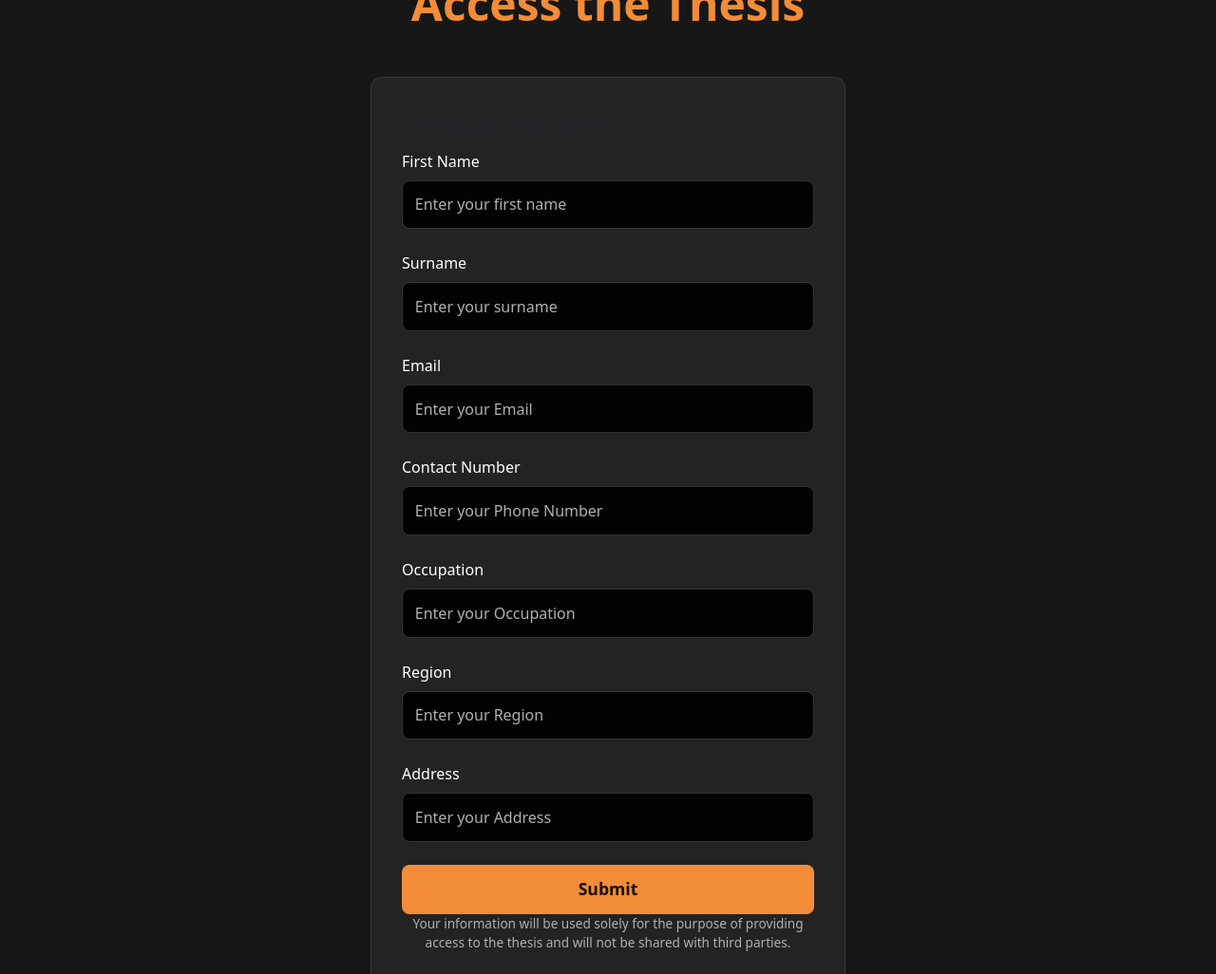
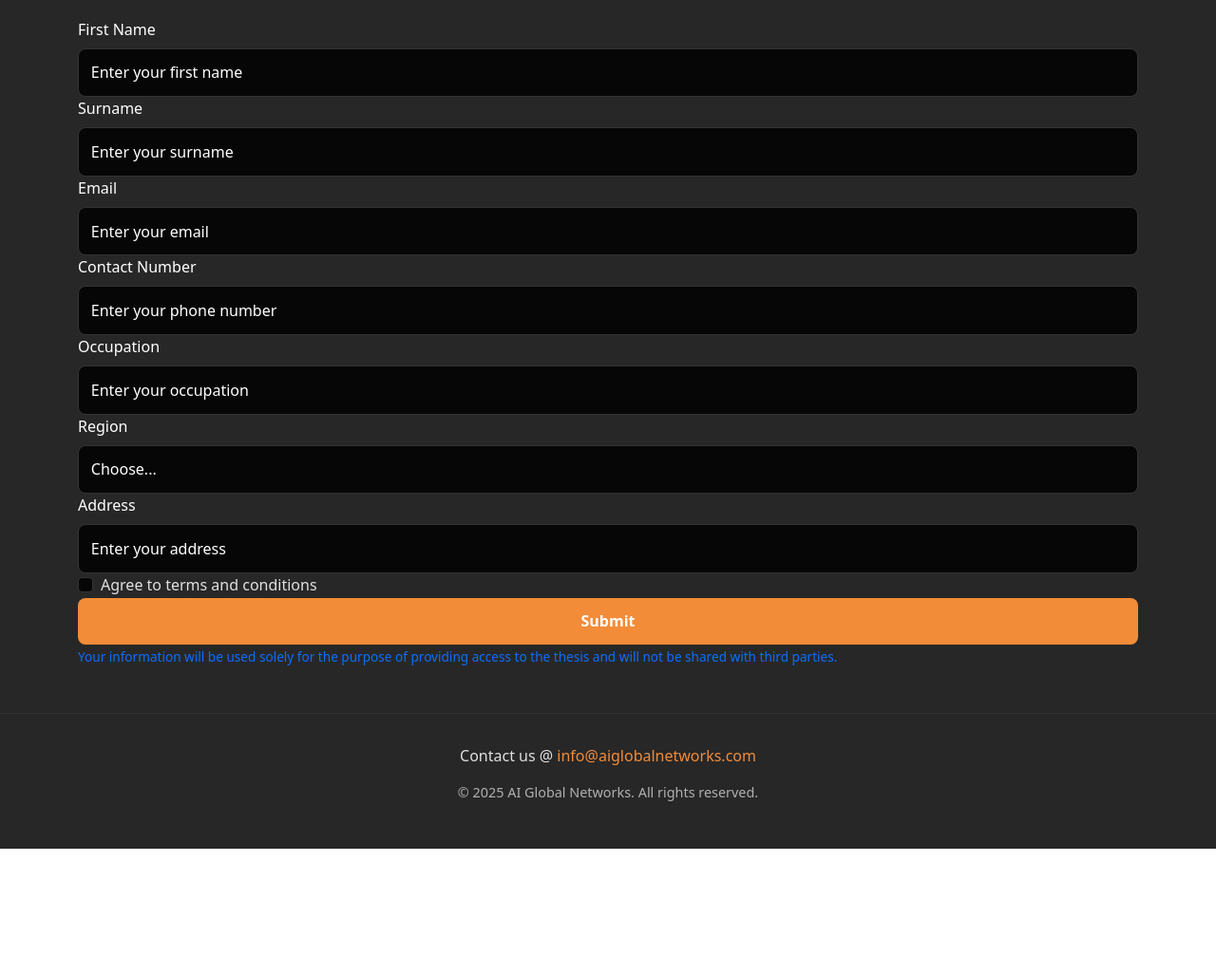
Before and after one commit to Ashley-Programmer/AI_global_networks, a plain HTML site: page index.html in a window 1280 px wide. Shown: the part 1433-2459 px from the top of the page at 95% size. After the commit the page ends 2327 px from the top, so only its background shows below. Drawn offline with nearby package versions, Linux system fonts and the light colour scheme.

Commit message:
Initial commit: Ethical AI Updates

```diff
--- a/index.html
+++ b/index.html
@@ -1,5 +1,6 @@
 <!DOCTYPE html>
 <html lang="en">
+
 <head>
     <meta charset="utf-8" />
     <meta http-equiv="X-UA-Compatible" content="IE=edge" />
@@ -7,32 +8,21 @@
     <meta name="description" content="" />
     <meta name="viewport" content="width=device-width, initial-scale=1" />
     <link rel="stylesheet" href="./style.css" />
-    <link
-      href="https://cdn.jsdelivr.net/npm/bootstrap@5.3.7/dist/css/bootstrap.min.css"
-      rel="stylesheet"
-      integrity="sha384-LN+7fdVzj6u52u30Kp6M/trliBMCMKTyK833zpbD+pXdCLuTusPj697FH4R/5mcr"
-      crossorigin="anonymous"
-    />
+    <link href="https://cdn.jsdelivr.net/npm/bootstrap@5.3.7/dist/css/bootstrap.min.css" rel="stylesheet"
+        integrity="sha384-LN+7fdVzj6u52u30Kp6M/trliBMCMKTyK833zpbD+pXdCLuTusPj697FH4R/5mcr" crossorigin="anonymous" />
 </head>
 
 <body>
     <section class="bg-particles" id="particles" aria-hidden="true"></section>
 
-    <nav class="navbar navbar-expand-lg fixed-top">
-        <div class="container-fluid">
+    <nav class="navbar navbar-expand-lg fixed-top" id="navbar">
+        <div class="container-fluid" id="container-fluid">
             <a class="navbar-brand d-flex align-items-center" href="#">
                 <img src="images/logo.png" alt="AI Global Networks Logo" class="header-logo" />
                 <span>AI Global Networks</span>
             </a>
-          <button
-            class="navbar-toggler"
-            type="button"
-            data-bs-toggle="collapse"
-            data-bs-target="#navbarContent"
-            aria-controls="navbarContent"
-            aria-expanded="false"
-            aria-label="Toggle navigation"
-          >
+            <button class="navbar-toggler" type="button" data-bs-toggle="collapse" data-bs-target="#navbarContent"
+                aria-controls="navbarContent" aria-expanded="false" aria-label="Toggle navigation">
                 <span class="navbar-toggler-icon"></span>
             </button>
             <div class="collapse navbar-collapse" id="navbarContent">
@@ -64,21 +54,17 @@
                 Building a Future with Ethical AI
             </h1>
             <p class="hero-subtitle">
-          <strong
-            >Sign up to promote the responsible development and use of
-            AI.</strong
-          ><br />
-          Explore the world of integrating ethical considerations into
-          artificial intelligence. Discover how responsible AI can enhance
-          fairness, fairness, and societal well-being for a more inclusive and
+                <strong>Sign up to promote the responsible development and use of AI.</strong><br />
+                Explore the world of integrating ethical considerations into artificial intelligence. Discover how
+                responsible AI can enhance fairness, fairness, and societal well-being for a more inclusive and
                 equitable technological landscape.
             </p>
-        <a href="#signup" class="cta-button">Access Thesis Now</a>
+            <a href="#form" class="cta-button">Access Thesis Now</a>
         </section>
 
         <!-- About section -->
         <section class="about-section" id="about">
-        <h2 id="about-title" class="about-title">About This thesis</h2>
+            <h2 id="about-title" class="about-title">About This Thesis</h2>
             <p class="about-text">
                 This landing page provides access to a comprehensive thesis exploring
                 the benefits of ethical AI. We look at AI policies, the potential and
@@ -88,98 +74,87 @@
             </p>
         </section>
 
-      <!-- Sign Up form -->
-      <section class="form" id="form">
-        <h2 class="title">Access the Thesis</h2>
-
-        <div class="form-container">
-          <form action="" id="thesis-form">
+        <!-- Sign Up form - Aligned with Bootstrap Example -->
+        <section class="form py-5" id="form">
+            <div class="container">
+                <h2 class="title text-center mb-4">Access the Thesis</h2>
+                <form class="row g-3 needs-validation" novalidate>
                     <fieldset>
-              <legend class="visually-hidde">Thesis Access Form</legend>
-              <div class="form-group">
+                        <legend class="visually-hidden">Thesis Access Form</legend>
+                        <div class="col-md-12">
                             <label for="firstName" class="form-label">First Name</label>
-                <input
-                  type="text"
-                  id="firstName"
-                  class="form-input"
-                  placeholder="Enter your first name"
-                  required
-                />
+                            <input type="text" id="firstName" class="form-control" placeholder="Enter your first name"
+                                required />
+                            <div class="valid-feedback">Looks good!</div>
+                            <div class="invalid-feedback">Please provide your first name.</div>
                         </div>
-
-              <div class="form-group">
+                        <div class="col-md-12">
                             <label for="surname" class="form-label">Surname</label>
-                <input
-                  type="text"
-                  id="surname"
-                  class="form-input"
-                  placeholder="Enter your surname"
-                  required
-                />
+                            <input type="text" id="surname" class="form-control" placeholder="Enter your surname"
+                                required />
+                            <div class="valid-feedback">Looks good!</div>
+                            <div class="invalid-feedback">Please provide your surname.</div>
                         </div>
-
-              <div class="form-group">
+                        <div class="col-md-12">
                             <label for="email" class="form-label">Email</label>
-                <input
-                  type="email"
-                  id="email"
-                  class="form-input"
-                  placeholder="Enter your Email"
-                  required
-                />
+                            <input type="email" id="email" class="form-control" placeholder="Enter your email"
+                                required />
+                            <div class="valid-feedback">Looks good!</div>
+                            <div class="invalid-feedback">Please provide a valid email.</div>
                         </div>
-
-              <div class="form-group">
+                        <div class="col-md-12">
                             <label for="contact" class="form-label">Contact Number</label>
-                <input
-                  type="number"
-                  id="contact"
-                  class="form-input"
-                  placeholder="Enter your Phone Number"
-                  required
-                />
+                            <input type="tel" id="contact" class="form-control" placeholder="Enter your phone number"
+                                required />
+                            <div class="valid-feedback">Looks good!</div>
+                            <div class="invalid-feedback">Please provide a valid phone number.</div>
                         </div>
-
-              <div class="form-group">
+                        <div class="col-md-12">
                             <label for="occupation" class="form-label">Occupation</label>
-                <input
-                  type="text"
-                  id="occupation"
-                  class="form-input"
-                  placeholder="Enter your Occupation"
-                  required
-                />
+                            <input type="text" id="occupation" class="form-control" placeholder="Enter your occupation"
+                                required />
+                            <div class="valid-feedback">Looks good!</div>
+                            <div class="invalid-feedback">Please provide your occupation.</div>
                         </div>
-
-              <div class="form-group">
+                        <div class="col-md-12">
                             <label for="region" class="form-label">Region</label>
-                <input
-                  type="text"
-                  id="region"
-                  class="form-input"
-                  placeholder="Enter your Region"
-                  required
-                />
+                            <select class="form-select" id="region" required>
+                                <option selected disabled value="">Choose...</option>
+                                <option value="North America">North America</option>
+                                <option value="Europe">Europe</option>
+                                <option value="Asia">Asia</option>
+                                <option value="Africa">Africa</option>
+                                <option value="South America">South America</option>
+                                <option value="Oceania">Oceania</option>
+                            </select>
+                            <div class="valid-feedback">Looks good!</div>
+                            <div class="invalid-feedback">Please select a region.</div>
                         </div>
-
-              <div class="form-group">
+                        <div class="col-12">
                             <label for="address" class="form-label">Address</label>
-                <input
-                  type="address"
-                  id="address"
-                  class="form-input"
-                  placeholder="Enter your Address"
-                  required
-                />
+                            <input type="text" id="address" class="form-control" placeholder="Enter your address"
+                                required />
+                            <div class="valid-feedback">Looks good!</div>
+                            <div class="invalid-feedback">Please provide a valid address.</div>
                         </div>
-
-              <button type="submit" class="submit-btn">Submit</button>
-
-              <small class="privacy-note">
-                Your information will be used solely for the purpose of
-                providing access to the thesis and will not be shared with third
-                parties.
+                        <div class="col-12">
+                            <div class="form-check">
+                                <input class="form-check-input" type="checkbox" id="termsCheck" required />
+                                <label class="form-check-label" for="termsCheck">
+                                    Agree to terms and conditions
+                                </label>
+                                <div class="invalid-feedback">You must agree before submitting.</div>
+                            </div>
+                        </div>
+                        <div class="col-12">
+                            <button type="submit" class="btn btn-primary w-100">Submit</button>
+                        </div>
+                        <div class="col-12">
+                            <small class="privacy-note text-primary text-center">
+                                Your information will be used solely for the purpose of providing access to the thesis
+                                and will not be shared with third parties.
                             </small>
+                        </div>
                     </fieldset>
                 </form>
             </div>
@@ -194,11 +169,26 @@
         <p>&copy; 2025 AI Global Networks. All rights reserved.</p>
     </footer>
 
-    <script
-      src="https://cdn.jsdelivr.net/npm/bootstrap@5.3.7/dist/js/bootstrap.bundle.min.js"
-      integrity="sha384-ndDqU0Gzau9qJ1lfW4pNLlhNTkCfHzAVBReH9diLvGRem5+R9g2FzA8ZGN954O5Q"
-      crossorigin="anonymous"
-    ></script>
+    <script src="https://cdn.jsdelivr.net/npm/bootstrap@5.3.7/dist/js/bootstrap.bundle.min.js"
+        integrity="sha384-ndDqU0Gzau9qJ1lfW4pNLlhNTkCfHzAVBReH9diLvGRem5+R9g2FzA8ZGN954O5Q" crossorigin="anonymous">
+    </script>
     <script src="./script.js" async defer></script>
+    <!-- Bootstrap validation -->
+    <script>
+        (function() {
+            'use strict';
+            const forms = document.querySelectorAll('.needs-validation');
+            Array.from(forms).forEach(form => {
+                form.addEventListener('submit', event => {
+                    if (!form.checkValidity()) {
+                        event.preventDefault();
+                        event.stopPropagation();
+                    }
+                    form.classList.add('was-validated');
+                }, false);
+            });
+        })();
+    </script>
 </body>
+
 </html>
--- a/style.css
+++ b/style.css
@@ -10,7 +10,7 @@
     --secondary-color: #FF6200; /* Deeper orange */
     --accent-color: #FFFFFF; /* White */
     --gradient-primary: linear-gradient(135deg, #F28C38 0%, #FF6200 100%);
-    --bg-dark: #000000e8; /* Black background */
+    --bg-dark: #000000d8; /* Black background with slight opacity */
     --text-primary: #FFFFFF; /* White text */
     --text-secondary: #E0E0E0; /* Light gray for secondary text */
     --text-muted: #B0B0B0; /* Muted gray */
@@ -32,7 +32,7 @@ body {
     overflow-x: hidden;
     position: relative;
     min-height: 100vh;
-    padding-top: 60px;
+    padding-top: 60px; /* Adjust for fixed navbar height */
 }
 
 /* Animated particle background */
@@ -151,7 +151,7 @@ body {
 
 /* Hero section */
 .hero-section {
-    min-height: calc(100vh - 70px);
+    min-height: calc(100vh - 60px);
     display: flex;
     flex-direction: column;
     justify-content: center;
@@ -265,9 +265,8 @@ body {
     box-shadow: 0 8px 24px rgba(216, 86, 5, 0);
 }
 
-/* Form section */
+/* Form section - Updated for Bootstrap with Validation */
 .form {
-    padding: 6rem 2rem;
     background: var(--bg-dark);
 }
 
@@ -279,69 +278,86 @@ body {
     margin-bottom: 3rem;
 }
 
-.form-container {
-    max-width: 500px;
-    margin: 0 auto;
-    background: var(--glass-bg);
-    border: 1px solid var(--glass-border);
-    border-radius: 12px;
-    padding: 2rem;
+.form .form-label {
+    color: var(--text-primary);
+    font-weight: 500;
 }
 
-.form-group {
-    margin-bottom: 1.5rem;
-}
-
-.form-label {
-    display: block;
-    margin-bottom: 0.5rem;
-    font-weight: 500;
-    color: var(--text-primary);
-}
-
-.form-input {
-    width: 100%;
-    padding: 0.8rem;
+.form .form-control,
+.form .form-select {
     background: var(--bg-dark);
     border: 1px solid var(--border-color);
     border-radius: 8px;
     color: var(--text-primary);
-    font-size: 1rem;
+    padding: 0.8rem;
+    transition: all 0.3s ease;
+}
+option {
+    color: var(--bg-dark);
 }
 
-.form-input:focus {
+.form .form-control:focus,
+.form .form-select:focus {
+    background: rgba(255, 255, 255, 0.05);
+    color: var(--text-primary);
+    border-color: var(--primary-color);
+    box-shadow: 0 0 8px rgba(242, 140, 56, 0.3);
     outline: none;
-    border-color: var(--primary-color);
-    background: rgba(255, 255, 255, 0.05);
 }
 
-.form-input::placeholder {
-    color: var(--text-muted);
+.form .form-control::placeholder,
+.form .form-select::placeholder {
+    color: var(--text-primary);
 }
 
-.submit-btn {
-    width: 100%;
-    padding: 0.8rem;
+.form .form-check-input {
+    background-color: var(--bg-dark);
+    border: 1px solid var(--border-color);
+    color: var(--text-secondary);
+}
+
+.form-check-label {
+    color: var(--text-secondary);
+    font-weight: 500;
+}
+
+.form .form-check-input:checked {
+    background-color: var(--primary-color);
+    border-color: var(--primary-color);
+    color: var(--accent-color);
+}
+
+.form .form-check-input:focus {
+    border-color: var(--primary-color);
+    box-shadow: 0 0 8px rgba(242, 140, 56, 0.3);
+    color: var(--accent-color);
+}
+
+.form .btn-primary {
     background: var(--primary-color);
     border: none;
     border-radius: 8px;
-    color: var(--bg-dark);
-    font-size: 1.1rem;
     font-weight: 600;
-    cursor: pointer;
+    padding: 0.8rem;
     transition: all 0.3s ease;
 }
 
-.submit-btn:hover {
+.form .btn-primary:hover {
     background: var(--secondary-color);
     transform: translateY(-2px);
 }
 
-.privacy-note {
-    color: var(--text-muted);
+.form .valid-feedback {
+    color: var(--text-primary);
+}
+
+.form .invalid-feedback {
+    color: #ff4d4f; /* Red for error to stand out */
+}
+
+.form .privacy-note {
     font-size: 0.85rem;
-    text-align: center;
-    display: block;
+    color: var(--accent-color);
 }
 
 /* Footer */
@@ -393,7 +409,7 @@ body {
 
 @media (max-width: 768px) {
     body {
-        padding-top: 60px; /* Adjust for smaller navbar height on mobile */
+        padding-top: 60px;
     }
 
     .hero-section {
@@ -433,8 +449,4 @@ body {
     .form {
         padding: 4rem 1rem;
     }
-
-    .form-container {
-        padding: 1.5rem;
-    }
 }
```
Lines whose indentation alone changed are shown as unchanged.
